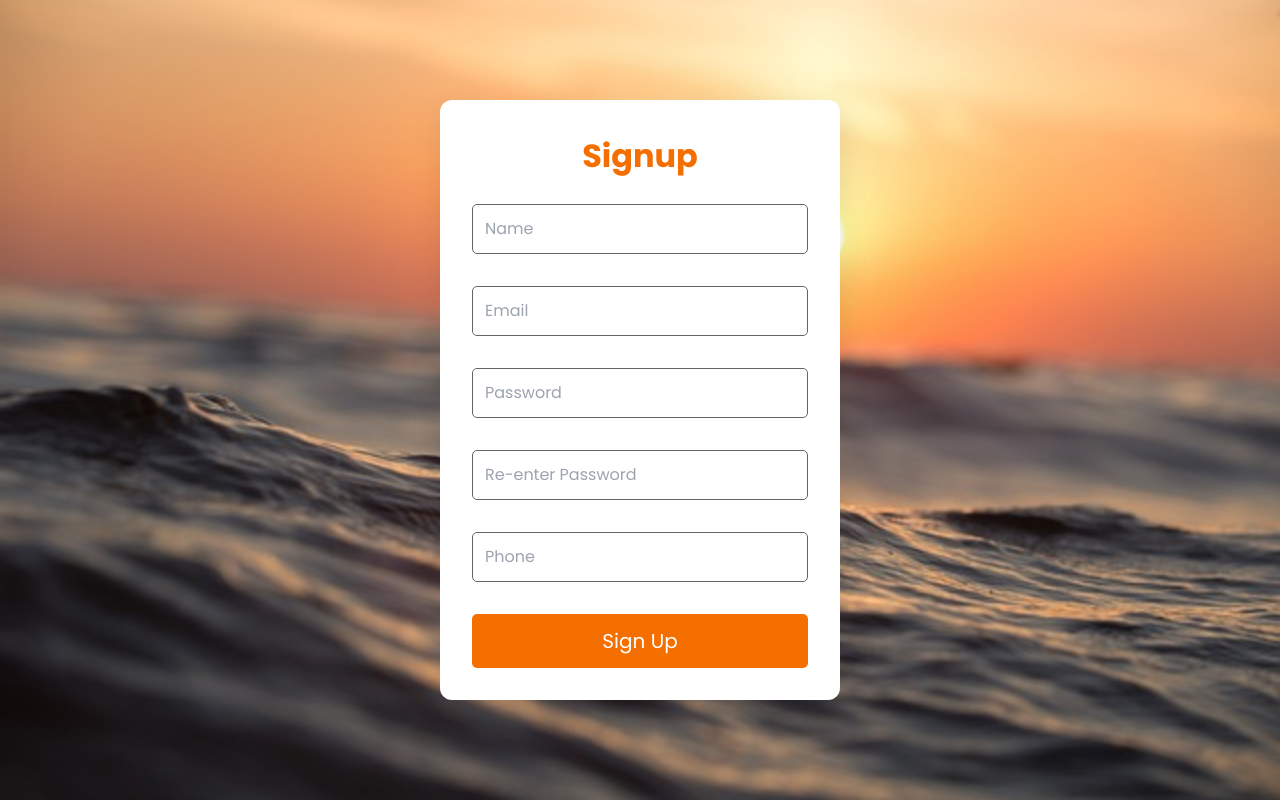
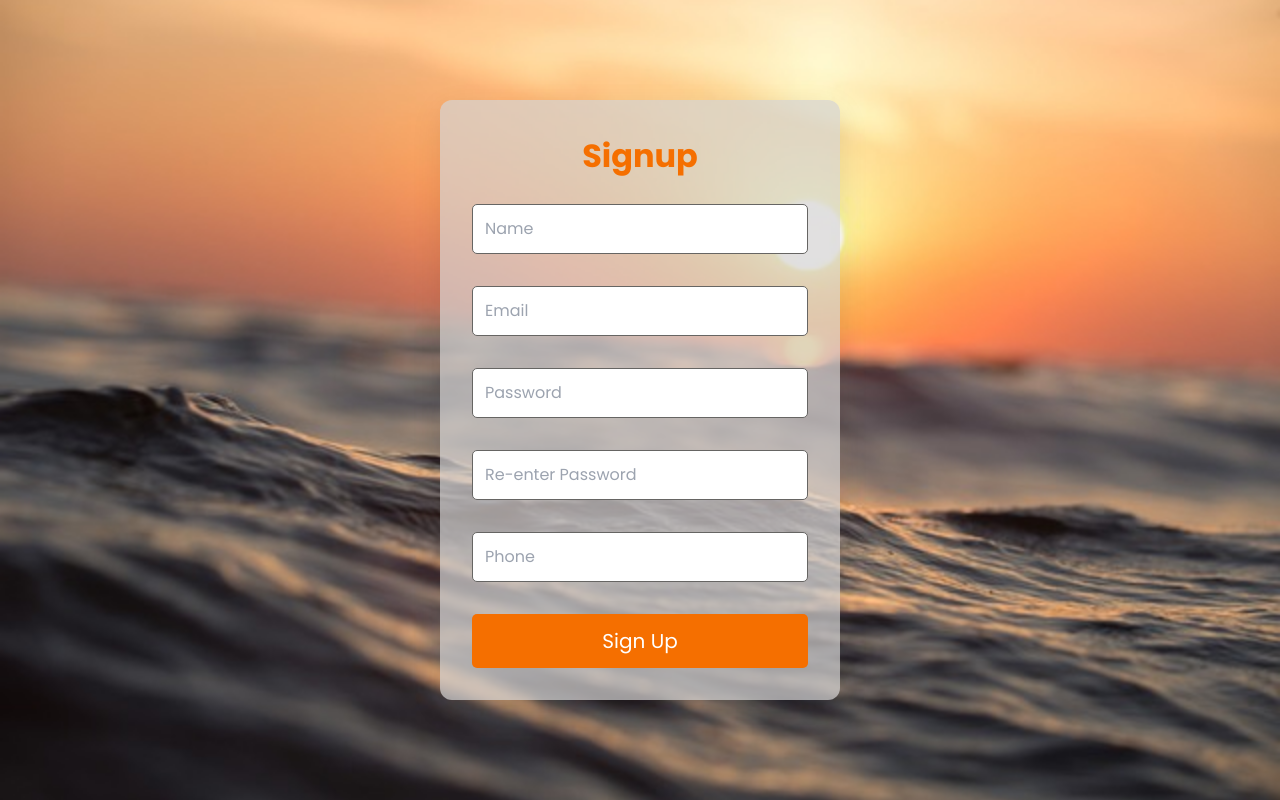
Before and after one commit to DontaboinaAnvesh/Idea, a React (Create React App) app in the folder Frontend/: page /signup in a window 1280 px wide. Built offline with nearby package versions, Linux system fonts and the light colour scheme.

Commit message:
Update Signup.css

```diff
--- a/Frontend/src/Components/Signup.css
+++ b/Frontend/src/Components/Signup.css
@@ -1,7 +1,7 @@
 /* Signup Page Styles */
 .signup-container {
     position: absolute;
-    background-color: var(--white-color);
+    background-color: rgba(212, 211, 211, 0.7); /* Semi-transparent white */
     padding: 2rem;
     border-radius: 12px;
     box-shadow: 0 10px 30px rgba(0, 0, 0, 0.1);
```
